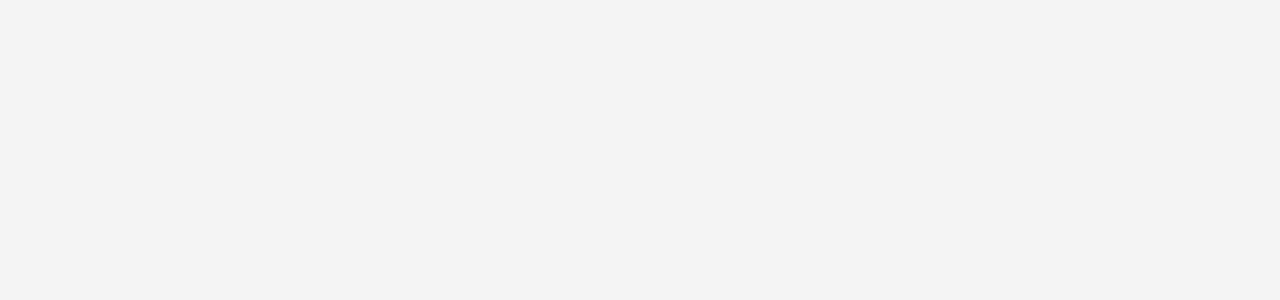
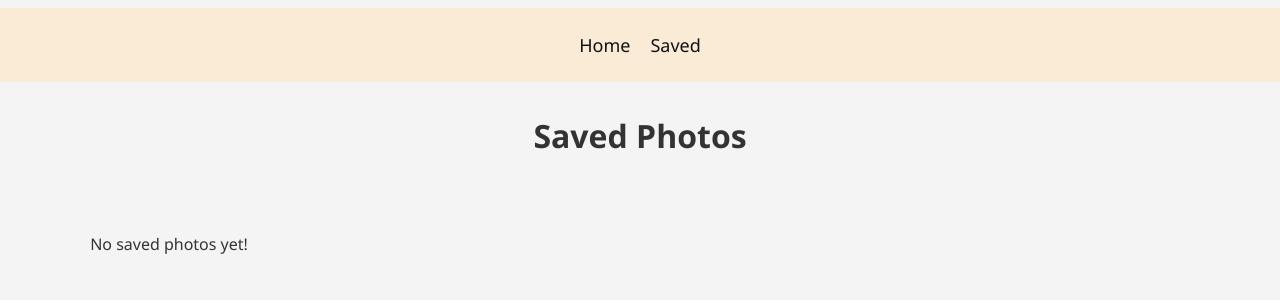
Before and after one commit to aqdarahmad/Task14, a React (Vite) app: page /saved in a window 1280 px wide. Before the commit this address had no page. Shown: the top 300 px of the page. Built offline with nearby package versions, Linux system fonts and the light colour scheme.

Commit message:
add layout

```diff
--- /dev/null
+++ b/src/Components/Layout/Layout.jsx
@@ -0,0 +1,11 @@
+import { Outlet } from 'react-router-dom'
+import Navbar from '../Navbar/Navbar'
+
+export default function Layout() {
+    return (
+        <div>
+            <Navbar/>
+            <Outlet/>
+        </div>
+    )
+}
--- a/src/Pages/Fisrt-Page.jsx
+++ b/src/Pages/Fisrt-Page.jsx
@@ -25,7 +25,7 @@ export default function Fisrt_Page() {
 
     return (
         <div>
-            <Navbar />
+
             <h1 className="gallery-title">Gallery</h1>
 
             <div className="gallery-grid">
--- a/src/Pages/Second-Page.jsx
+++ b/src/Pages/Second-Page.jsx
@@ -1,6 +1,38 @@
+import { useEffect, useState } from "react";
+import './pagestyle.css';
+import { FaBookmark } from "react-icons/fa";
+
 export default function Second_Page() {
+    const [savedPhotos, setSavedPhotos] = useState([]);
+
+    useEffect(() => {
+
+        const saved = JSON.parse(localStorage.getItem("savedPhotos")) || [];
+        setSavedPhotos(saved);
+    }, []);
+
     return (
         <div>
+            <h4 className="gallery-title">Saved Photos</h4>
+
+            <div className="gallery-grid">
+                {savedPhotos.length > 0 ? (
+                    savedPhotos.map(photo => (
+                        photo ? (
+                            <div className="gallery-card" key={photo.id}>
+                                <img className="gallery-img" src={photo.src} alt={photo.title} />
+                                <p className="gallery-text">{photo.title}</p>
+                                <div className="save-icon">
+                                    <FaBookmark />
+                                </div>
+                            </div>
+                        ) : null
+                    ))
+                ) : (
+                    <p style={{ textAlign: 'center', marginTop: '20px' }}>No saved photos yet!</p>
+                )}
+
+            </div>
         </div>
-    )
+    );
 }
--- a/src/Routing/AppRouting.jsx
+++ b/src/Routing/AppRouting.jsx
@@ -1,15 +1,21 @@
-import Fisrt_Page from "../Pages/Fisrt-Page";
-import Second_Page from "../Pages/Second-Page";
-import { Route, Routes } from "react-router-dom";
+import {   Routes, Route } from 'react-router-dom';
+import Layout from '../Components/Layout/Layout';
 
-export default function AppRouting() {
+import Second_Page from '../Pages/Second-Page';
+import First_Page from '../Pages/Fisrt-Page'
+
+function App() {
   return (
-    <div>
 
-        <Routes>
-            <Route path = "/" element={<Fisrt_Page/>}/>
-             <Route path = "/create" element={<Second_Page/>}/>
-        </Routes>
-    </div>
-  )
+      <Routes>
+        <Route path="/" element={<Layout />}>
+
+          <Route index element={<First_Page />} />
+          <Route path="saved" element={<Second_Page />} />
+        </Route>
+      </Routes>
+
+  );
 }
+
+export default App;
```
